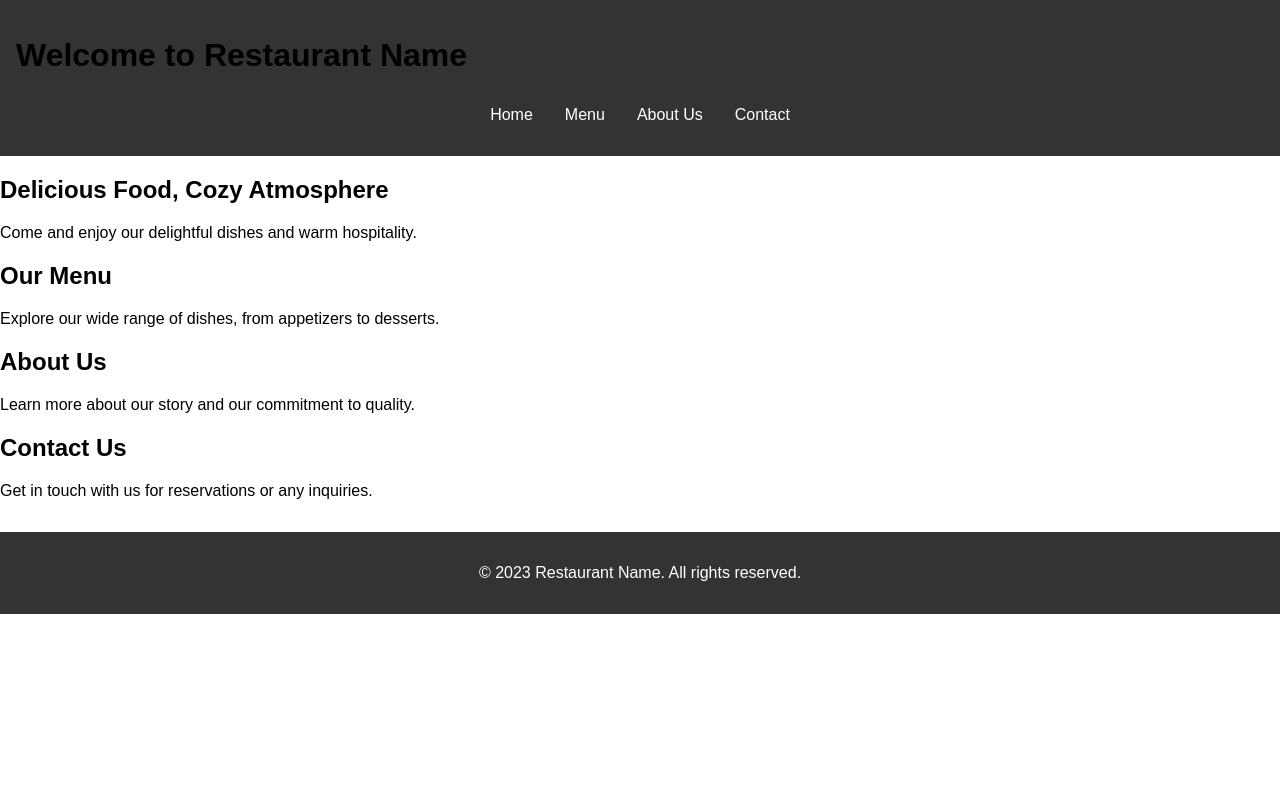
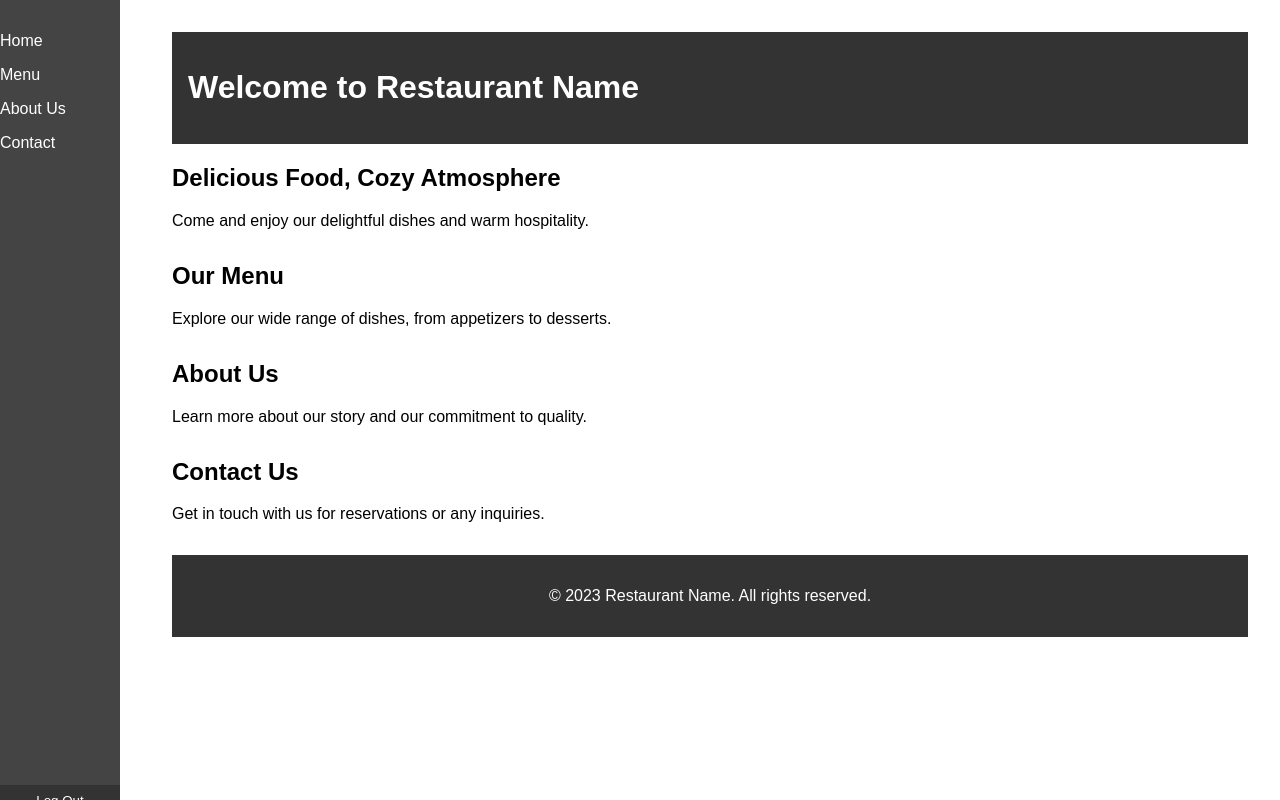
Before and after one commit to JibbsMamogkat/ComingSoonFinalProject, a website: page frontend/pages/index.html in a window 1280 px wide. Drawn offline with Linux system fonts and the light colour scheme; files that its build step writes are made by us from their sources.

Commit message:
Your commit message here

```diff
--- a/frontend/css/styles.css
+++ b/frontend/css/styles.css
@@ -3,39 +3,71 @@ body {
     font-family: Arial, sans-serif;
     margin: 0;
     padding: 0;
+    display: flex;
 }
 
-header {
-    background-color: #333;
-    padding: 1rem;
+/* Sidebar for navigation links */
+.sidebar {
+    background-color: #444;
+    width: 120px; /* Width of the sidebar */
+    height: 100vh; /* Full height */
+    display: flex;
+    flex-direction: column;
+    padding: 1rem 0; /* Padding for top and bottom */
+    position: fixed; /* Fixed positioning on the left */
+    left: 0;
+    top: 0;
 }
 
-header nav ul {
-    display: flex;
-    list-style: none;
-    justify-content: center;
-    gap: 2rem;
-    padding: 0;
+.sidebar nav ul {
+    list-style: none; /* Remove default list style */
+    padding: 0; /* Remove padding */
+    margin: 0; /* Remove margin */
 }
 
-header nav ul li a {
-    color: #fff;
-    text-decoration: none;
+.sidebar nav ul li {
+    margin: 1rem 0; /* Margin for spacing */
 }
 
-main {
-    padding: 2rem;
-    text-align: center;
+.sidebar nav ul li a {
+    text-decoration: none; /* Remove underline */
+    color: white; /* Text color */
 }
 
-h1 {
-    margin-bottom: 2rem;
+.sidebar .logout {
+    background-color: #333; /* Logout button color */
+    color: white; /* Text color */
+    border: none; /* Remove border */
+    padding: 0.5rem 1rem; /* Button padding */
+    cursor: pointer; /* Pointer cursor */
+    margin-top: auto; /* Push to the bottom */
+}
+
+/* Main content area */
+main {
+    margin-left: 140px; /* Space for the sidebar */
+    padding: 2rem; /* Padding around the main content */
+    flex-grow: 1; /* Allow main to grow */
+}
+
+/* Header styles */
+header {
+    background-color: #333; /* Header background color */
+    padding: 1rem; /* Padding around the header */
+}
+
+header h1 {
+    color: #fff; /* Header text color */
+}
+
+/* Section styles */
+section {
+    margin-bottom: 2rem; /* Space between sections */
 }
 
 footer {
-    background-color: #333;
-    color: #fff;
-    padding: 1rem;
-    text-align: center;
-    margin-top: 2rem;
+    background-color: #333; /* Footer background color */
+    color: #fff; /* Footer text color */
+    padding: 1rem; /* Padding around footer */
+    text-align: center; /* Centered footer text */
 }
--- a/frontend/pages/index.html
+++ b/frontend/pages/index.html
@@ -4,19 +4,26 @@
     <meta charset="UTF-8">
     <meta name="viewport" content="width=device-width, initial-scale=1.0">
     <title>Pinoy Plates</title>
-    <link rel="stylesheet" href="css/styles.css">
+    <link rel="stylesheet" href="../css/styles.css">
 </head>
 <body>
-    <header>
-        <h1>Welcome to Restaurant Name</h1>
+    <!-- Sidebar for Navigation Links -->
+    <aside class="sidebar">
         <nav>
             <ul>
                 <li><a href="#home">Home</a></li>
-                <li><a href="#menu">Menu</a></li>
-                <li><a href="#about">About Us</a></li>
-                <li><a href="#contact">Contact</a></li>
+                <li><a href="menu.html">Menu</a></li>
+                <li><a href="about.html">About Us</a></li>
+                <li><a href="contact.html">Contact</a></li>
             </ul>
         </nav>
+        <button class="logout">Log Out</button>
+    </aside>
+
+    <!-- Main Content -->
+    <main>
+        <header>
+            <h1>Welcome to Restaurant Name</h1>
         </header>
 
         <section id="home">
@@ -42,5 +49,6 @@
         <footer>
             <p>&copy; 2023 Restaurant Name. All rights reserved.</p>
         </footer>
+    </main>
 </body>
 </html>
```
Also changed, not shown: frontend/pages/about.html (added, +30 -0 lines), frontend/pages/contact.html (added, +11 -0 lines). Lines whose indentation alone changed are shown as unchanged.
